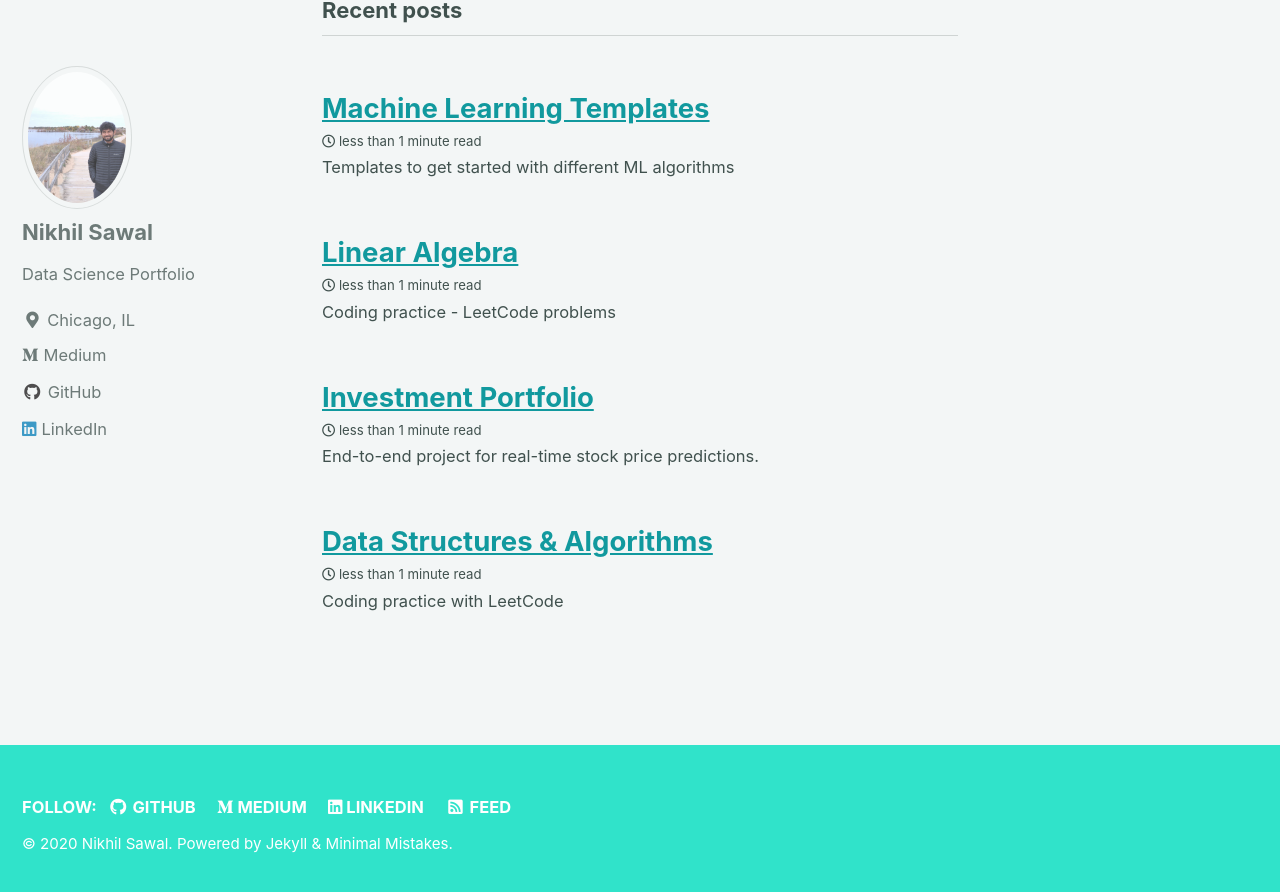
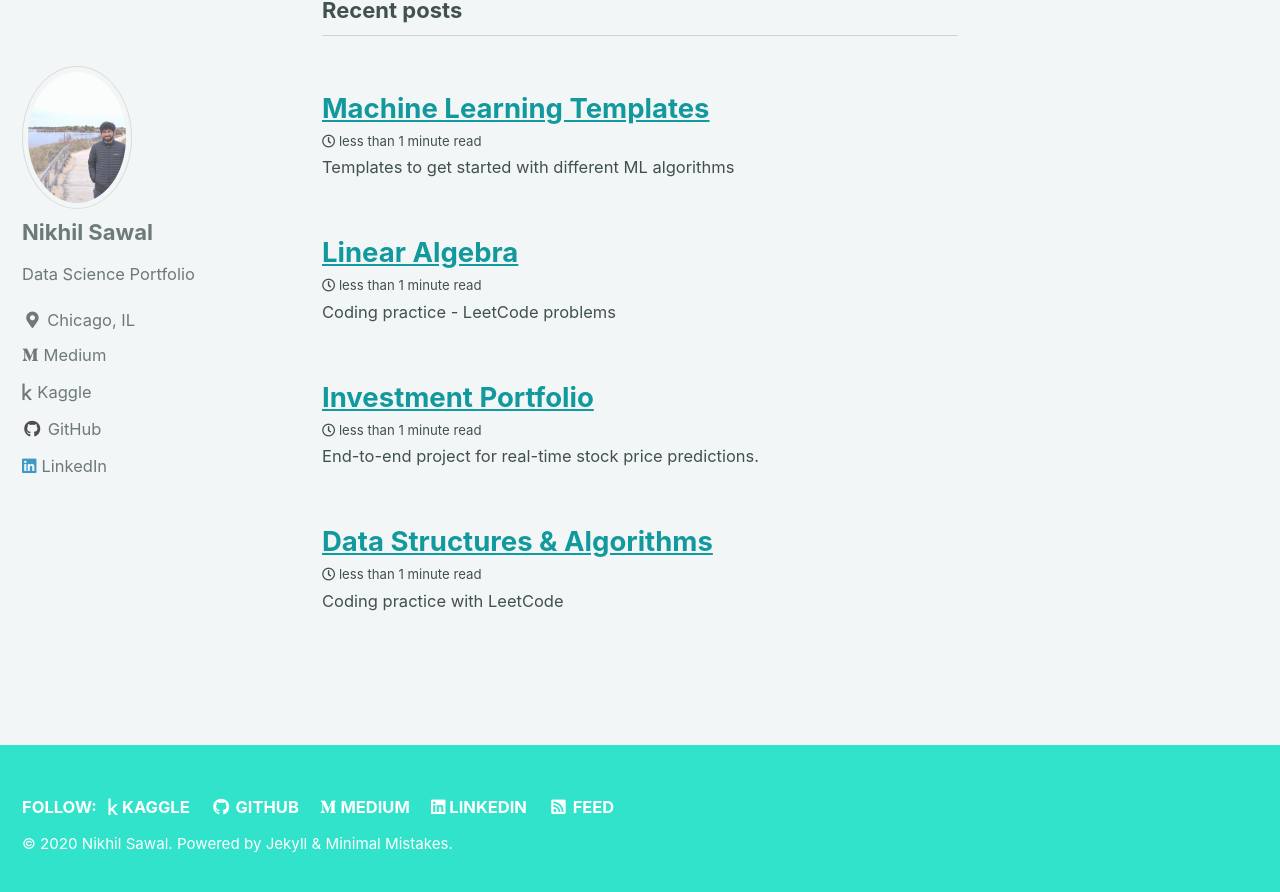
Before and after one commit to NikhilSawal/NikhilSawal.github.io, a Jekyll site: the page built from index.html, in a window 1280 px wide and 900 px high, scrolled down 778 px. Shown: the top 892 px of the window. Built offline with Jekyll 4.4.1, drawn with Linux system fonts in a browser that asks for light colours; cached includes are drawn as plain includes; the list of posts is cut into pages by our own code.

Commit message:
Adds link to Kaggle

```diff
--- a/_config.yml
+++ b/_config.yml
@@ -108,9 +108,9 @@ author:
     - label: "Twitter"
       icon: "fab fa-fw fa-twitter-square"
       # url: "https://twitter.com/"
-    - label: "Facebook"
-      icon: "fab fa-fw fa-facebook-square"
-      # url: "https://facebook.com/"
+    - label: "Kaggle"
+      icon: "fab fa-kaggle"
+      url: "https://www.kaggle.com/nikhilsawal011893"
     - label: "GitHub"
       icon: "fab fa-fw fa-github"
       url: "https://github.com/NikhilSawal"
@@ -124,9 +124,9 @@ footer:
     - label: "Twitter"
       icon: "fab fa-fw fa-twitter-square"
       # url:
-    - label: "Facebook"
-      icon: "fab fa-fw fa-facebook-square"
-      # url:
+    - label: "Kaggle"
+      icon: "fab fa-kaggle"
+      url: "https://www.kaggle.com/nikhilsawal011893"
     - label: "GitHub"
       icon: "fab fa-fw fa-github"
       url: "https://github.com/NikhilSawal"
```
